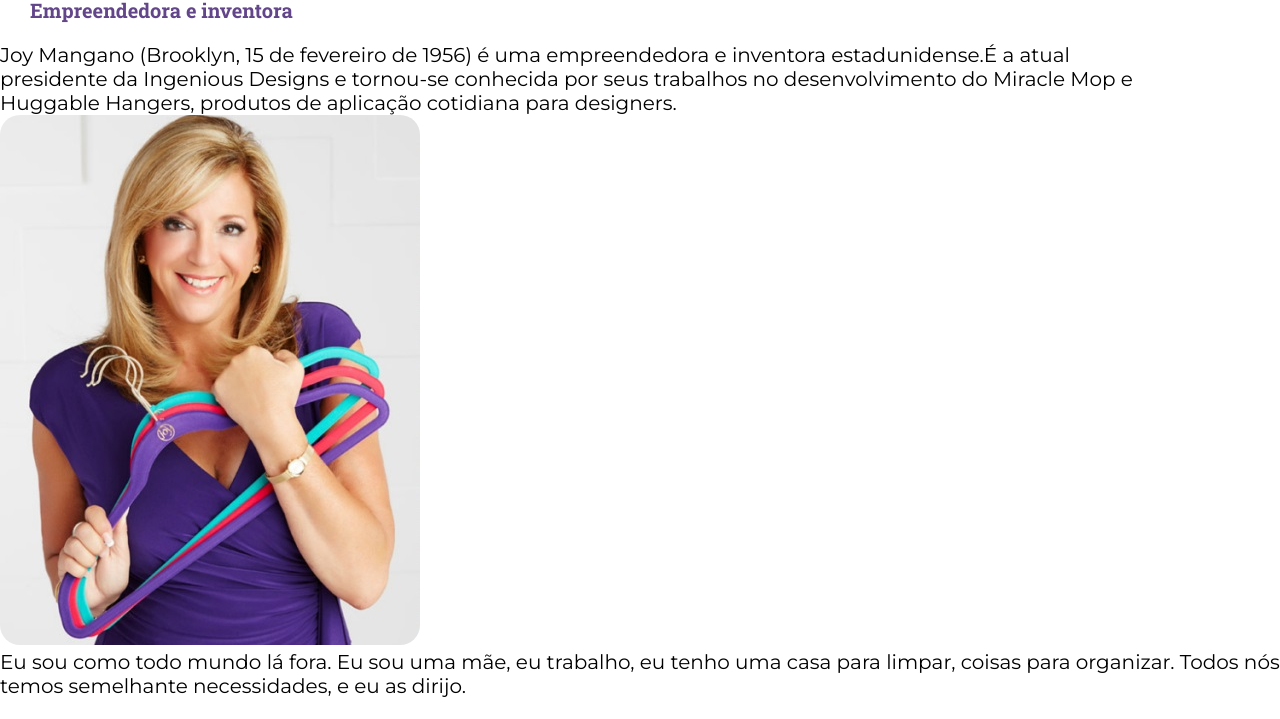
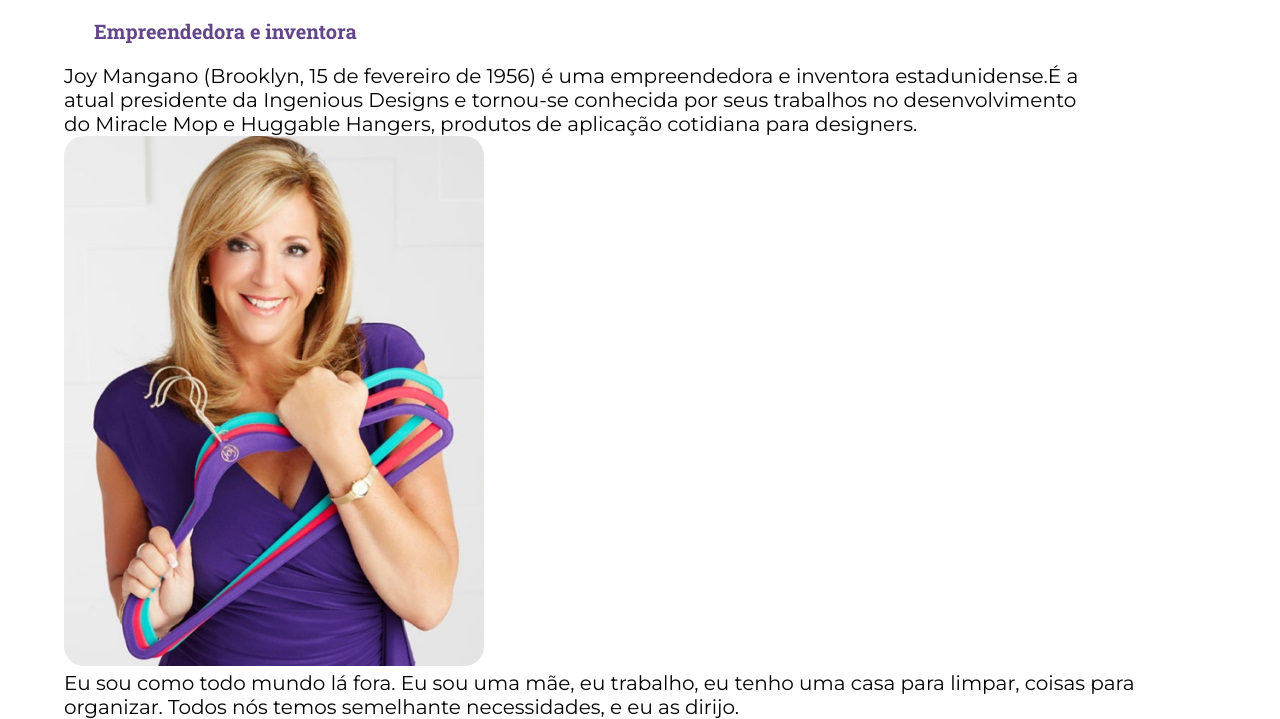
Before and after one commit to vanessa-ariel/1st-project-m-de-maravilhosa-website, a plain HTML site: page perfil/joy-mangano.html in a window 1280 px wide. Shown: the part 830-1549 px from the top of the page. Before the commit the page ends 1528 px from the top, so only its background shows below. Drawn offline with Linux system fonts and the light colour scheme; files whose address does not match are found by name.

```diff
--- a/perfil/joy-mangano.html
+++ b/perfil/joy-mangano.html
@@ -12,12 +12,15 @@
 
    <!-- NAV -->
     <nav class="nav">
+        <div class="container">
             <img class="nav__logo" src="../img/logo.png" alt="Logo M de Maravilhosas">
             <ul class=nav__menu>
                 <li>Home</li>
                 <li>Conheça a {Reprograma}</li>
                 <img class="nav__hamb" src="../img/menu-nav.png" alt="Menu hamburguer">
             </ul>
+        </div>
+
 
         <div class="nav__social-media">
             <a href="#"><img src="img/icon-facebook.png" alt="Ícone do Facebook"></a>
@@ -35,7 +38,7 @@
 
     <!-- JOY MANGANO - INTRO SECTION-->
 
-        <section class="intro-joy">
+        <section class="intro-joy container">
             <h5 class="women__subheading">Empreendedora e inventora</h5>
                 <p class="intro-joy__about">
                     Joy Mangano (Brooklyn, 15 de fevereiro de 1956) é uma empreendedora e inventora estadunidense.É a atual presidente da Ingenious Designs e tornou-se conhecida por seus trabalhos no desenvolvimento do Miracle Mop e Huggable Hangers, produtos de aplicação cotidiana para designers.
```
Lines whose indentation alone changed are shown as unchanged.
